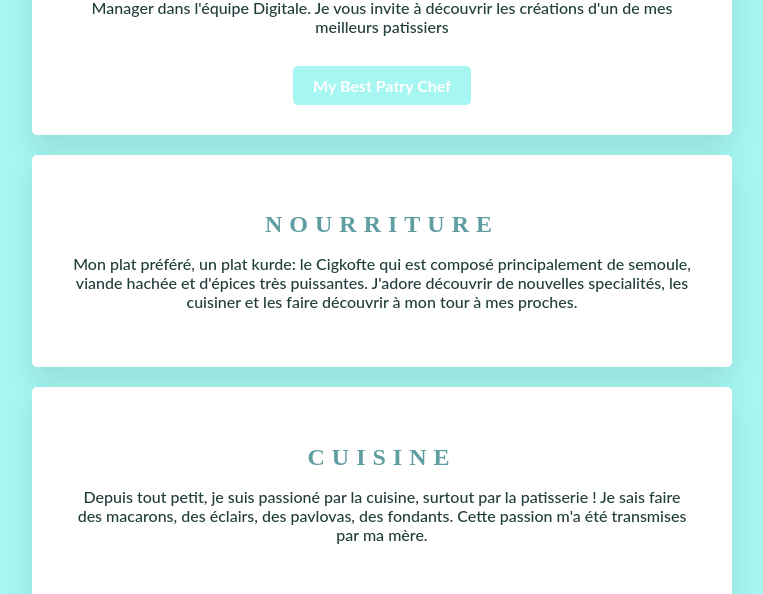
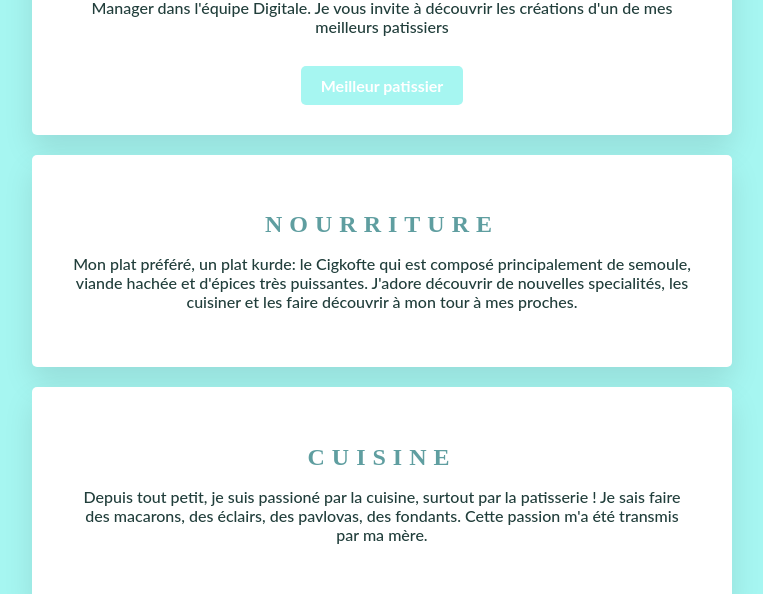
Before and after one commit to diyar-akdogan/my-profile, a plain HTML site: page index.html in a window 1280 px wide. Shown: the part 319-913 px from the top of the page, without its empty margins (258-1021 px from the left). Drawn offline with Linux system fonts and the light colour scheme.

Commit message:
Update index.html

```diff
--- a/index.html
+++ b/index.html
@@ -18,7 +18,7 @@
 		<p>
 			Je suis passioné de <strong>cuisine</strong>, <strong>nourriture</strong>, <strong>séries</strong> et de <strong>sport</strong>. Je suis actuellement en 4ème année du GBBA de l'ESSEC et en apprentissage chez LVMH en tant que Junior Project Manager dans l'équipe Digitale. Je vous invite à découvrir les créations d'un de mes meilleurs patissiers
 		</p>
-		<a href="https://www.instagram.com/christophe_michalak/?hl=fr" target="_blank" class="btn-blue">My Best Patry Chef<a/>
+		<a href="https://www.instagram.com/christophe_michalak/?hl=fr" target="_blank" class="btn-blue">Meilleur patissier<a/>
 	</div>
 	<div class="card-white">
 		<h2>Nourriture</h2>
@@ -30,7 +30,7 @@
 	<div class="card-white">
 		<h2> Cuisine</h2>
 	 	<p>
-	 		Depuis tout petit, je suis passioné par la cuisine, surtout par la patisserie ! Je sais faire des macarons, des éclairs, des pavlovas, des fondants. Cette passion m'a été transmises par ma mère.
+	 		Depuis tout petit, je suis passioné par la cuisine, surtout par la patisserie ! Je sais faire des macarons, des éclairs, des pavlovas, des fondants. Cette passion m'a été transmis par ma mère.
 	 	</p>
 	</div>
 	<div class="card-white">
```
